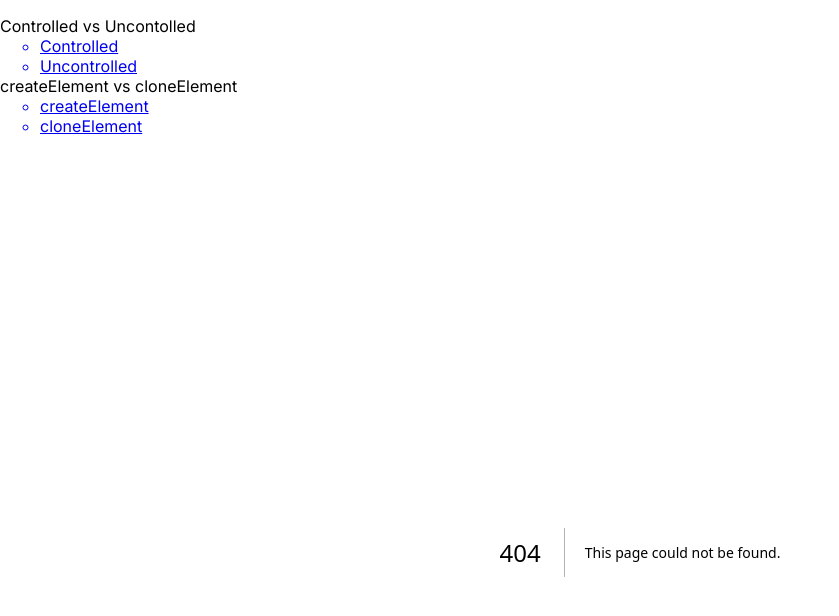
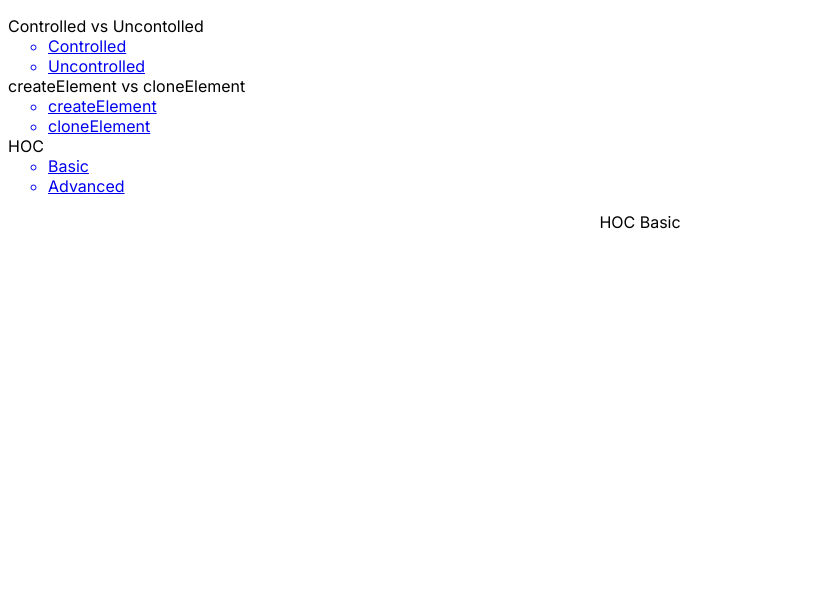
Before and after one commit to SeolJaeHyeok/DIRKR-examples, a Next.js app: page /HOC/basic in a window 1280 px wide. Before the commit this address had no page. Shown: the top 616 px of the page, without its empty margins (0-839 px from the left). Built offline with nearby package versions, Linux system fonts and the light colour scheme.

Commit message:
HOC 예제 (1)

```diff
--- /dev/null
+++ b/app/HOC/advanced/page.tsx
@@ -0,0 +1,3 @@
+export default function HOCAdvanced() {
+  return <div>HOC Advanced</div>
+}
--- /dev/null
+++ b/app/HOC/basic/page.tsx
@@ -0,0 +1,29 @@
+"use client"
+import { useEffect } from "react"
+
+const withLogger = (WrappedComponent: any) => {
+  // Component를 반환하는 함수
+  const WithLogger = (props: any) => {
+    // Do Something, AJAX, Data, Event, Etc..
+    useEffect(() => {
+      alert(`${props.name} Component is mounted` );
+      return () => {
+        alert(`${props.name} Component is unmounted` );
+      }
+    }, []);
+
+    return <WrappedComponent {...props}/>
+  }
+
+  return WithLogger
+}
+
+ function HOCBasic() {
+  return <div>HOC Basic</div>
+}
+
+export default function Page() {
+  const HOC= withLogger(HOCBasic);
+
+  return <HOC name={'milkboy2564'}/>
+}
--- a/app/layout.tsx
+++ b/app/layout.tsx
@@ -40,6 +40,17 @@ export default function RootLayout({
                 </a>
               </ul>
             </li>
+            <li>
+              HOC
+              <ul>
+                <a href={"/HOC/basic"}>
+                  <li>Basic</li>
+                </a>
+                <a href={"/HOC/advanced"}>
+                  <li>Advanced</li>
+                </a>
+              </ul>
+            </li>
           </ul>
         </aside>
         <div
```
